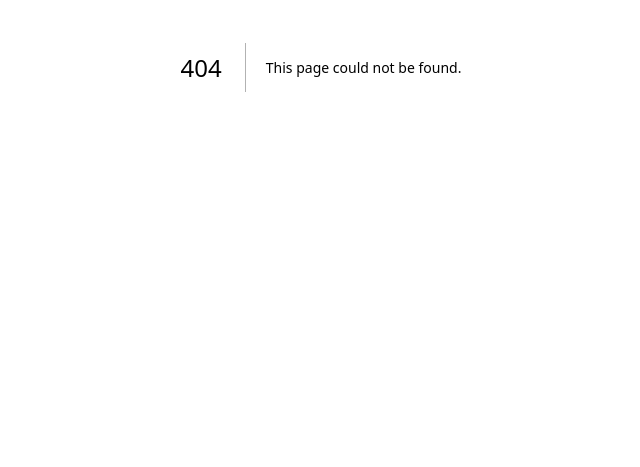
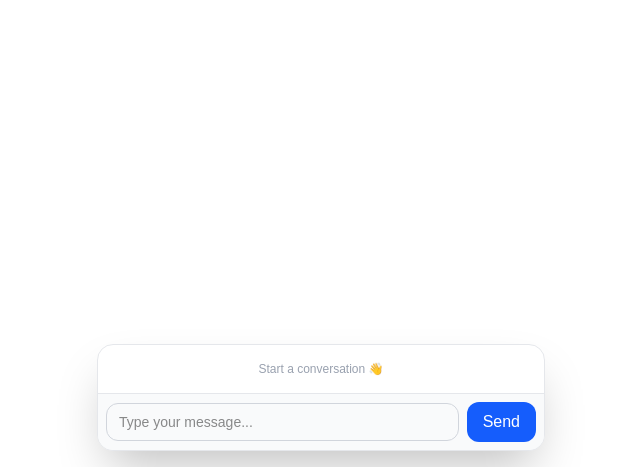
Before and after one commit to sachingupta67/ai-sdk-nextjs, a Next.js app: page /ui/completion in a window 1280 px wide. Before the commit this address had no page. Shown: the part 333-800 px from the top of the page, without its empty margins (319-959 px from the left). Built offline with nearby package versions, Linux system fonts and the light colour scheme.

Commit message:
Feature | OPEN AI - Text Completion UI & API

```diff
--- /dev/null
+++ b/src/app/api/completion/route.ts
@@ -0,0 +1,18 @@
+import { generateText } from "ai";
+import { openai } from "@ai-sdk/openai";
+
+export async function POST(req: Request) {
+  try {
+    const { prompt } = await req.json();
+    const response = await generateText({
+      model: openai("gpt-4.1-nano123"),
+      prompt,
+    });
+
+    return Response.json({ text: response.text });
+  } catch (err) {
+    console.log("API::::: COMPLETION::::::ERR:", err);
+
+    return Response.json({ error: "Failed to generate text" }, { status: 500 });
+  }
+}
--- /dev/null
+++ b/src/app/ui/completion/page.tsx
@@ -0,0 +1,87 @@
+"use client";
+
+import { useState } from "react";
+
+export default function ChatForm() {
+  const [prompt, setPrompt] = useState("");
+  const [completion, setCompletion] = useState(""); // API Response
+  const [isLoading, setIsLoading] = useState(false);
+  const [err, setErr] = useState("");
+
+  const handleSubmit = async (e: React.FormEvent) => {
+    e.preventDefault();
+    setIsLoading(true);
+
+    try {
+      const response = await fetch("/api/completion", {
+        method: "POST",
+        headers: {
+          "content-type": "application/json",
+        },
+        body: JSON.stringify({ prompt }),
+      });
+      const data = await response.json();
+
+      if (!response.ok) {
+        throw new Error(data.error || "Something went wrong");
+      }
+      setCompletion(data.text);
+      setPrompt("");
+    } catch (err) {
+      console.log("Error:::::", err);
+      setErr(
+        err instanceof Error ? err.message : "Completion API Failure: Try Again"
+      );
+    } finally {
+      setIsLoading(false);
+    }
+  };
+
+  return (
+    <div className="fixed bottom-4 left-1/2 -translate-x-1/2 w-full max-w-md">
+      <div className="flex flex-col bg-white rounded-2xl shadow-2xl border border-gray-200 overflow-hidden">
+        {/* Chat Body */}
+        <div className="flex-1 max-h-80 overflow-y-auto p-4 space-y-3 text-sm">
+          {err && (
+            <div className="rounded-lg bg-red-100 text-red-700 px-3 py-2">
+              {err}
+            </div>
+          )}
+
+          {isLoading ? (
+            <div className="animate-pulse text-gray-500">Loading...</div>
+          ) : completion ? (
+            <div className="rounded-lg bg-gray-100 px-3 py-2 text-gray-800">
+              {completion}
+            </div>
+          ) : (
+            <div className="text-gray-400 text-center text-xs">
+              Start a conversation 👋
+            </div>
+          )}
+        </div>
+
+        {/* Chat Input */}
+        <form
+          onSubmit={handleSubmit}
+          className="flex items-center gap-2 border-t border-gray-200 bg-gray-50 p-2"
+        >
+          <input
+            type="text"
+            placeholder="Type your message..."
+            value={prompt || ""}
+            onChange={(e) => setPrompt(e.target.value)}
+            className="flex-1 px-3 py-2 text-sm border border-gray-300 rounded-xl focus:outline-none focus:ring-2 focus:ring-blue-500"
+          />
+          <button
+            type="submit"
+            disabled={isLoading}
+            className="px-4 py-2 bg-blue-600 text-white rounded-xl hover:bg-blue-700 disabled:opacity-50 transition"
+          >
+            Send
+          </button>
+        </form>
+      </div>
+    </div>
+  );
+}
```
